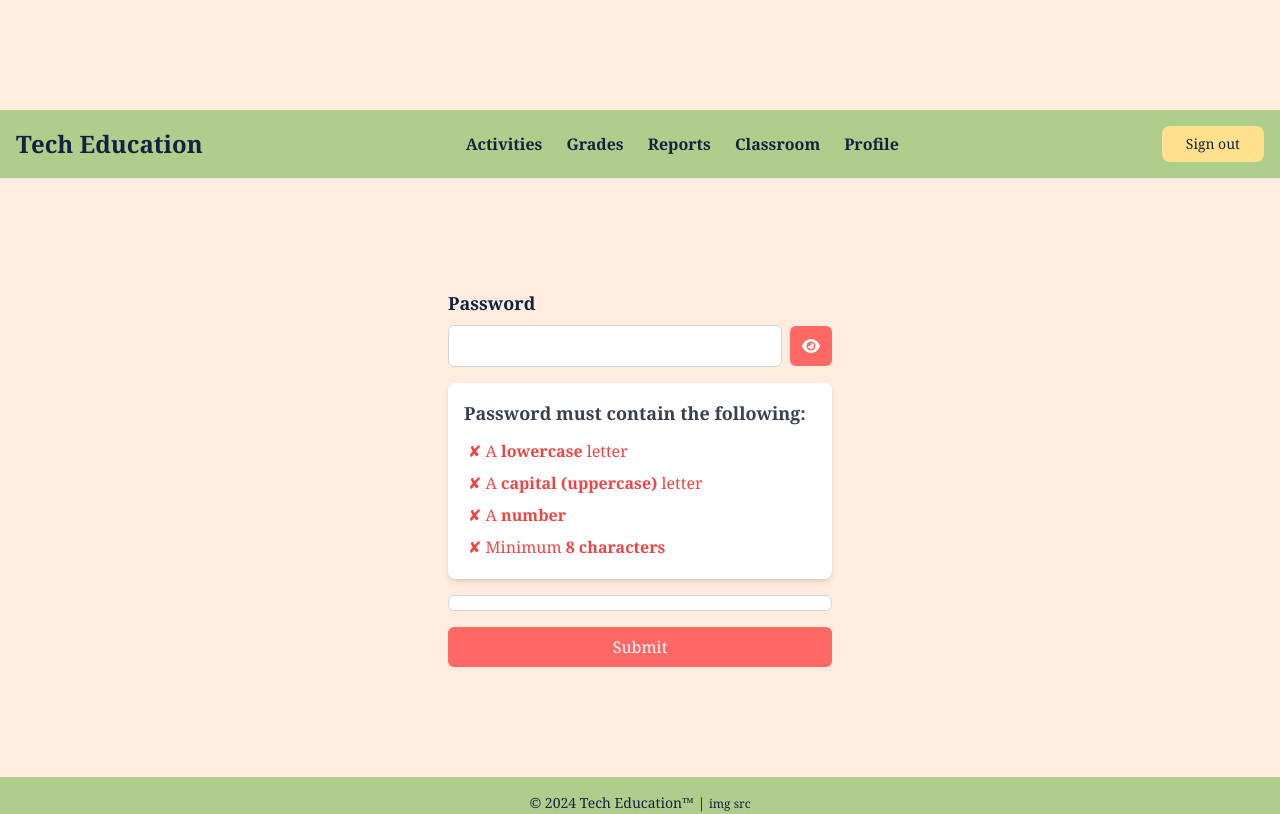
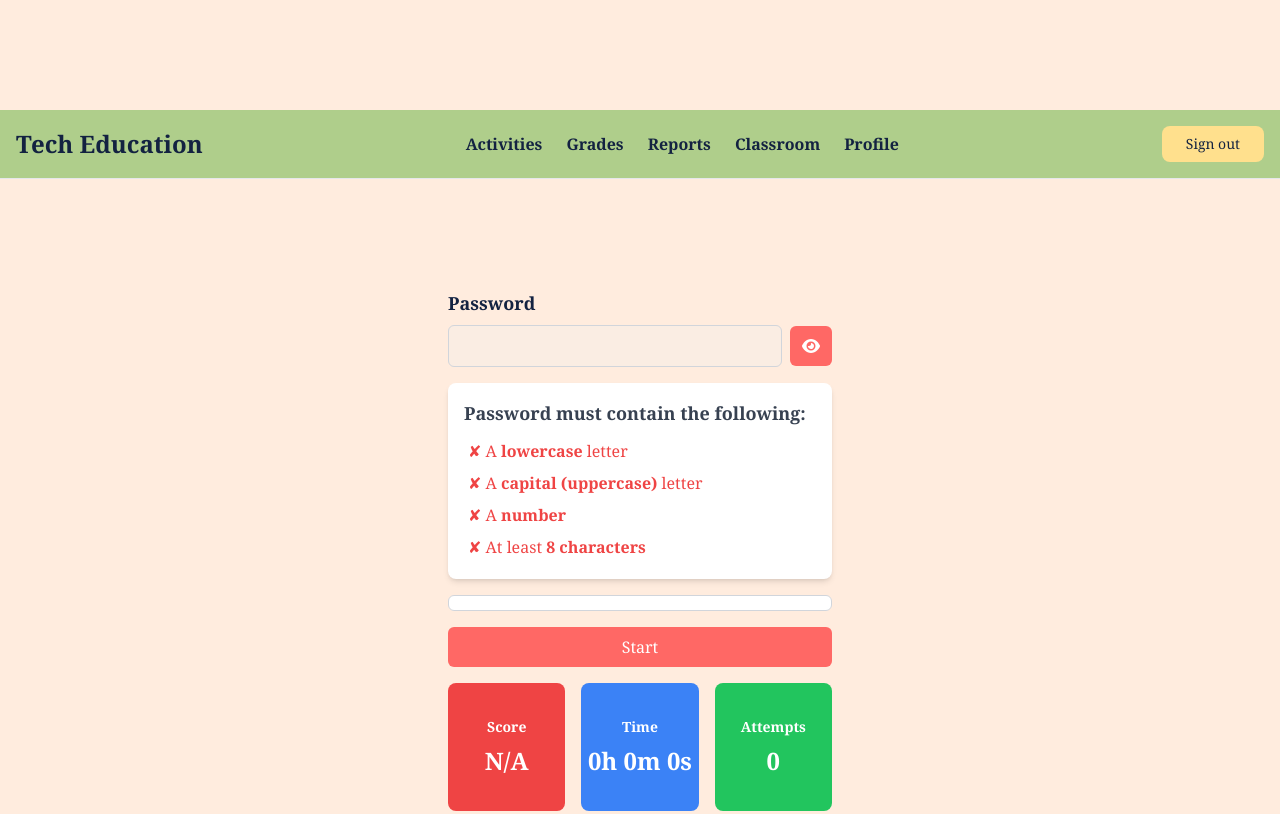
Before and after one commit to ExzyELI/tech-education, a Next.js app: page /passwordActivity in a window 1280 px wide. Shown: the top 814 px of the page. Built offline with nearby package versions, Linux system fonts and the light colour scheme; no server answers.

Commit message:
Added score, timer, and attempts to the frontend. Connected the activity name, attempts, name of the activity, and timestamp to "activities" collection under the user in firestore.

```diff
--- a/package.json
+++ b/package.json
@@ -9,6 +9,9 @@
     "lint": "next lint"
   },
   "dependencies": {
+    "@fortawesome/fontawesome-svg-core": "^6.5.1",
+    "@fortawesome/free-solid-svg-icons": "^6.5.1",
+    "@fortawesome/react-fontawesome": "^0.2.0",
     "firebase": "^10.7.2",
     "next": "14.1.0",
     "next-auth": "^4.24.5",
--- a/src/app/passwordActivity/page.tsx
+++ b/src/app/passwordActivity/page.tsx
@@ -1,38 +1,113 @@
 "use client";
-import React, { useState, useEffect } from "react";
-import { getFirestore, collection, addDoc } from "firebase/firestore";
+import React, { useState, useEffect, useRef } from "react";
 import { FontAwesomeIcon } from "@fortawesome/react-fontawesome";
 import { faEye, faEyeSlash } from "@fortawesome/free-solid-svg-icons";
 import { auth } from "../firebase/init_app";
 import { User } from "firebase/auth";
 import Nav from "../../../comps/nav";
 import Footer from "../../../comps/footer";
+import {
+  getFirestore,
+  collection,
+  addDoc,
+  doc,
+  getDoc,
+  setDoc,
+  increment,
+} from "firebase/firestore";
 
 const PasswordPage = () => {
   const [password, setPassword] = useState(""); // store password
   const [showPassword, setShowPassword] = useState(false); // track password visibility
   const [user, setUser] = useState<User | null>(null); // store logged in user
+  const [score, setScore] = useState<number | null>(null); // store user's score
+  const [isGameStarted, setIsGameStarted] = useState(false); // store game start state
+  const [attempts, setAttempts] = useState(0); // store attempts
+  const [startTime, setStartTime] = useState<Date | null>(null); // store start time
+  const [elapsedTime, setElapsedTime] = useState<number | null>(null); // store elapsed time
+  const timerRef = useRef<number | null>(null); // timer reference
 
   useEffect(() => {
     const unsubscribe = auth.onAuthStateChanged((user) => {
-      setUser(user); // update the user state when authentication state changes
+      setUser(user); // update the user state when auth state changes
     });
 
-    return () => unsubscribe(); // cleanup function to unsubscribe from the auth state listener
+    return () => unsubscribe();
   }, []);
 
-  // function to handle password input change
-  const handleChange = (e: React.ChangeEvent<HTMLInputElement>) => {
-    setPassword(e.target.value.trim()); // trim makes it so no whitespace can be added
+  // function to start timer
+  const startTimer = () => {
+    timerRef.current = window.setInterval(() => {
+      setElapsedTime((prevElapsedTime) =>
+        prevElapsedTime !== null ? prevElapsedTime + 1 : 1,
+      );
+    }, 1000);
   };
 
-  // function to toggle password visibility
-  const togglePasswordVisibility = () => {
-    setShowPassword((prev) => !prev);
+  // function to stop timer
+  const stopTimer = () => {
+    clearInterval(timerRef.current as number); // stops the timer
+  };
+
+  // function to start game
+  const handleStart = () => {
+    setIsGameStarted(true);
+    setStartTime(new Date()); // timer begins when game starts
+    setElapsedTime(null);
+    startTimer();
+  };
+
+  // function to handle form submission
+  const handleSubmit = async (e: React.FormEvent<HTMLFormElement>) => {
+    e.preventDefault();
+    stopTimer();
+    const endTime = new Date();
+    const elapsedMilliseconds = startTime
+      ? endTime.getTime() - startTime.getTime()
+      : 0; // calculate elapsed time
+    const elapsedSeconds = Math.floor(elapsedMilliseconds / 1000); // converting elapsed time to seconds
+    setElapsedTime(elapsedSeconds); // storing elapsed time
+    setIsGameStarted(false);
+
+    // calculate score
+    const calculatedScore = calculateStrength();
+
+    setScore(calculatedScore); // update score state
+    setPassword(""); // reset password field
+
+    const firestore = getFirestore();
+    // get current number of attempts from firestore
+    if (user) {
+      const userDocRef = doc(firestore, `users/${user.uid}`);
+      const userDocSnap = await getDoc(userDocRef);
+      if (userDocSnap.exists()) {
+        const userData = userDocSnap.data();
+        const currentAttempts = userData?.attempts || 0; // 0 if no attempts found
+        // update attempts locally
+        setAttempts(currentAttempts + 1);
+        // update attempts to firestore
+        await setDoc(userDocRef, { attempts: increment(1) }, { merge: true });
+        // save activity data in firestore
+        await addDoc(collection(firestore, `users/${user.uid}/activities`), {
+          activityName: "Password Activity",
+          score: calculatedScore,
+          attempts: currentAttempts + 1,
+          timestamp: new Date(),
+        });
+      }
+    }
+  };
+
+  // function to format time
+  const formatTime = (seconds: number): string => {
+    const hours = Math.floor(seconds / 3600);
+    const minutes = Math.floor((seconds % 3600) / 60);
+    const remainingSeconds = seconds % 60;
+    return `${hours}h ${minutes}m ${remainingSeconds}s`;
   };
 
   // function to calculate password strength
-  const calculateStrength = () => {
+  const calculateStrength = (): number => {
     let strength = 0;
     const lowerCaseLetters = /[a-z]/g;
     const upperCaseLetters = /[A-Z]/g;
@@ -50,32 +125,6 @@ const PasswordPage = () => {
   const strength = calculateStrength(); // calculate password strength
   const progressWidth = (strength / 4) * 100; // calculate progress width based on strength
 
-  // function to handle form submission
-  const handleSubmit = async (e: React.FormEvent<HTMLFormElement>) => {
-    e.preventDefault(); // prevent default form submission behavior
-    if (!user) {
-      console.error("User is not logged in."); // log error if user is not logged in
-      return;
-    }
-    const firestore = getFirestore();
-    try {
-      // store the score document in firestore with user's ID
-      const docRef = await addDoc(
-        collection(firestore, `users/${user.uid}/scores`),
-        {
-          // add document to 'scores' collection with score and timestamp
-          score: strength,
-          timestamp: new Date(),
-        },
-      );
-      alert(`Score submitted successfully!`); // show success message
-      console.log("logging: ", docRef.id); // log document ID
-    } catch (error) {
-      console.error("error: ", error); // log error if any
-    }
-    setPassword(""); // clear password field
-  };
-
   return (
     <main className="font-family: flex min-h-screen flex-col space-y-[110px] bg-[#ffecde] font-serif leading-normal tracking-normal text-[#132241]">
       <title>Tech Education</title>
@@ -92,14 +141,15 @@ const PasswordPage = () => {
                 id="psw"
                 name="psw"
                 value={password}
-                onChange={handleChange}
+                onChange={(e) => setPassword(e.target.value.trim())} // trim makes it so no whitespace can be added
                 className="mb-4 w-full rounded-md border border-gray-300 p-2 focus:border-[#fc7f7d] focus:outline-none"
                 required
+                disabled={!isGameStarted} // disable password field until the user clicks start
               />
               {/* button to make password visible */}
               <button
                 type="button"
-                onClick={togglePasswordVisibility}
+                onClick={() => setShowPassword((prev) => !prev)}
                 className="-mt-4 ml-2 rounded-md bg-[#ff6865] px-3 py-2 text-white hover:bg-[#fc7f7d] focus:outline-none"
               >
                 <FontAwesomeIcon icon={showPassword ? faEyeSlash : faEye} />
@@ -138,7 +188,7 @@ const PasswordPage = () => {
                 id="length"
                 className={`p-1 ${password.length >= 8 ? "text-green-500" : "text-red-500"}`}
               >
-                {password.length >= 8 ? "✔" : "✘"} Minimum <b>8 characters</b>
+                {password.length >= 8 ? "✔" : "✘"} At least <b>8 characters</b>
               </p>
             </div>
 
@@ -158,14 +208,43 @@ const PasswordPage = () => {
               />
             </div>
 
-            {/* submit button */}
+            {/* start and submit buttons */}
             <div className="flex items-center justify-between">
               <button
+                type="button"
+                onClick={handleStart}
+                className={`w-full rounded-md bg-[#ff6865] px-4 py-2 text-white hover:bg-[#fc7f7d] focus:outline-none ${
+                  isGameStarted ? "hidden" : ""
+                }`}
+              >
+                Start
+              </button>
+              <button
                 type="submit"
-                className="w-full rounded-md bg-[#ff6865] px-4 py-2 text-white hover:bg-[#fc7f7d] focus:outline-none"
+                className={`w-full rounded-md bg-[#ff6865] px-4 py-2 text-white hover:bg-[#fc7f7d] focus:outline-none ${
+                  !isGameStarted ? "hidden" : ""
+                }`}
               >
                 Submit
               </button>
+            </div>
+
+            {/* score box */}
+            <div className="mt-4 flex justify-center">
+              <div className="mr-4 flex h-32 w-32 flex-col items-center justify-center rounded-lg bg-red-500 text-2xl font-bold text-white">
+                <div className="mb-2 text-sm">Score</div>
+                <div>{score !== null ? score : "N/A"}</div>
+              </div>
+              <div className="mr-4 flex h-32 w-32 flex-col items-center justify-center rounded-lg bg-blue-500 text-2xl font-bold text-white">
+                <div className="mb-2 text-sm">Time</div>
+                <div>
+                  {elapsedTime !== null ? formatTime(elapsedTime) : "0h 0m 0s"}
+                </div>
+              </div>
+              <div className="flex h-32 w-32 flex-col items-center justify-center rounded-lg bg-green-500 text-2xl font-bold text-white">
+                <div className="mb-2 text-sm">Attempts</div>
+                <div>{attempts}</div>
+              </div>
             </div>
           </form>
         </div>
```
Also changed, not shown: 1 other file (tests, documents, lock files or other folders).
